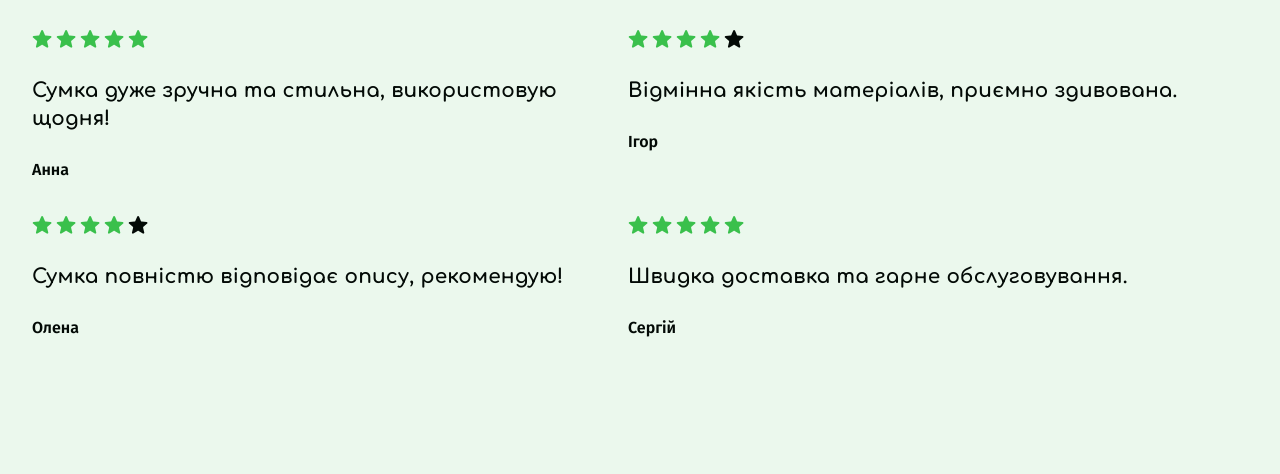
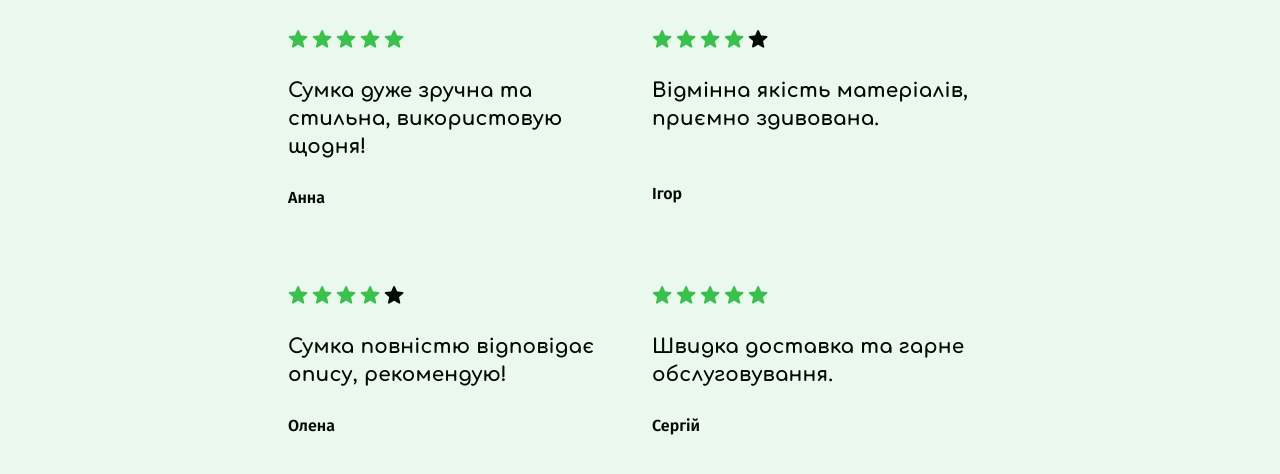
Before and after one commit to GoitStudentsWorks/fs120_html-css_Bogdan-uk, a plain HTML site: page src/index.html in a window 1280 px wide. Shown: the part 110-584 px from the top of the page. Drawn offline with nearby package versions, Linux system fonts and the light colour scheme; files that its build step writes are made by us from their sources.

Commit message:
feedback

```diff
--- a/src/css/feedbacks.css
+++ b/src/css/feedbacks.css
@@ -14,6 +14,16 @@
   height: 86px;
   margin: 0 auto;
   margin-bottom: 32px;
+}
+
+.feedback-main-item {
+  max-width: 288px;
+  max-height: 152px;
+  margin: 0 auto;
+}
+
+.feedback-main-item:not(:last-child) {
+  margin-bottom: 40px;
 }
 
 .feedback-list {
@@ -45,11 +55,6 @@
   font-size: 16px;
   line-height: 1.6;
   color: #030a06;
-  margin-bottom: 40px;
-}
-
-.feedback-text-distance {
-  margin-bottom: 0px;
 }
 
 @media screen and (min-width: 768px) {
@@ -70,17 +75,22 @@
     margin-bottom: 24px;
   }
 
-  .feedback-text {
-    margin-bottom: 32px;
+  .feedback-desc-difference {
+    margin-bottom: 48px;
   }
 
   .feedback-main-list {
     display: flex;
     flex-wrap: wrap;
+    gap: 40px 24px;
+    max-width: 704px;
+    margin: 0 auto;
   }
 
   .feedback-main-item {
-    width: calc((100% - 24px) / 2);
+    max-width: 340px;
+    max-height: 176px;
+    margin-bottom: 54px;
   }
 }
 
@@ -95,6 +105,10 @@
     margin-bottom: 80px;
   }
 
+  .feedback-desc-difference {
+    margin-bottom: 24px;
+  }
+
   .feedback-text {
     margin-bottom: 0px;
   }
@@ -103,6 +117,7 @@
     flex-wrap: nowrap;
     gap: 24px;
     justify-content: center;
+    max-width: 1312px;
   }
 
   .feedback-main-item {
--- a/src/partials/feedbacks.html
+++ b/src/partials/feedbacks.html
@@ -1,11 +1,4 @@
 <!-- Анна Копець -->
-<!DOCTYPE html>
-<html lang="uk">
-  <head>
-    <meta charset="UTF-8" />
-    <meta name="viewport" content="width=device-width, initial-scale=1.0" />
-    <title>feedbacks</title>
-  </head>
 <section class="feedback">
   <h2 class="feedback-title">Що говорять наші клієнти</h2>
   <ul class="feedback-main-list">
@@ -65,16 +58,12 @@
           </svg>
         </li>
         <li class="feedback-item">
-            <svg
-              class="feedback-icon feedback-icon-black"
-              width="20"
-              height="20"
-            >
+          <svg class="feedback-icon feedback-icon-black" width="20" height="20">
             <use href="/img/sprite.svg#icon-star"></use>
           </svg>
         </li>
       </ul>
-        <p class="feedback-desc">
+      <p class="feedback-desc feedback-desc-difference">
         Відмінна якість матеріалів, приємно здивована.
       </p>
       <p class="feedback-text">Ігор</p>
@@ -102,11 +91,7 @@
           </svg>
         </li>
         <li class="feedback-item">
-            <svg
-              class="feedback-icon feedback-icon-black"
-              width="20"
-              height="20"
-            >
+          <svg class="feedback-icon feedback-icon-black" width="20" height="20">
             <use href="/img/sprite.svg#icon-star"></use>
           </svg>
         </li>
@@ -147,8 +132,7 @@
       <p class="feedback-desc feedback-desc-distance">
         Швидка доставка та гарне обслуговування.
       </p>
-        <p class="feedback-text feedback-text-distance">Сергій</p>
+      <p class="feedback-text">Сергій</p>
     </li>
   </ul>
 </section>
-</html>
```
Lines whose indentation alone changed are shown as unchanged.
